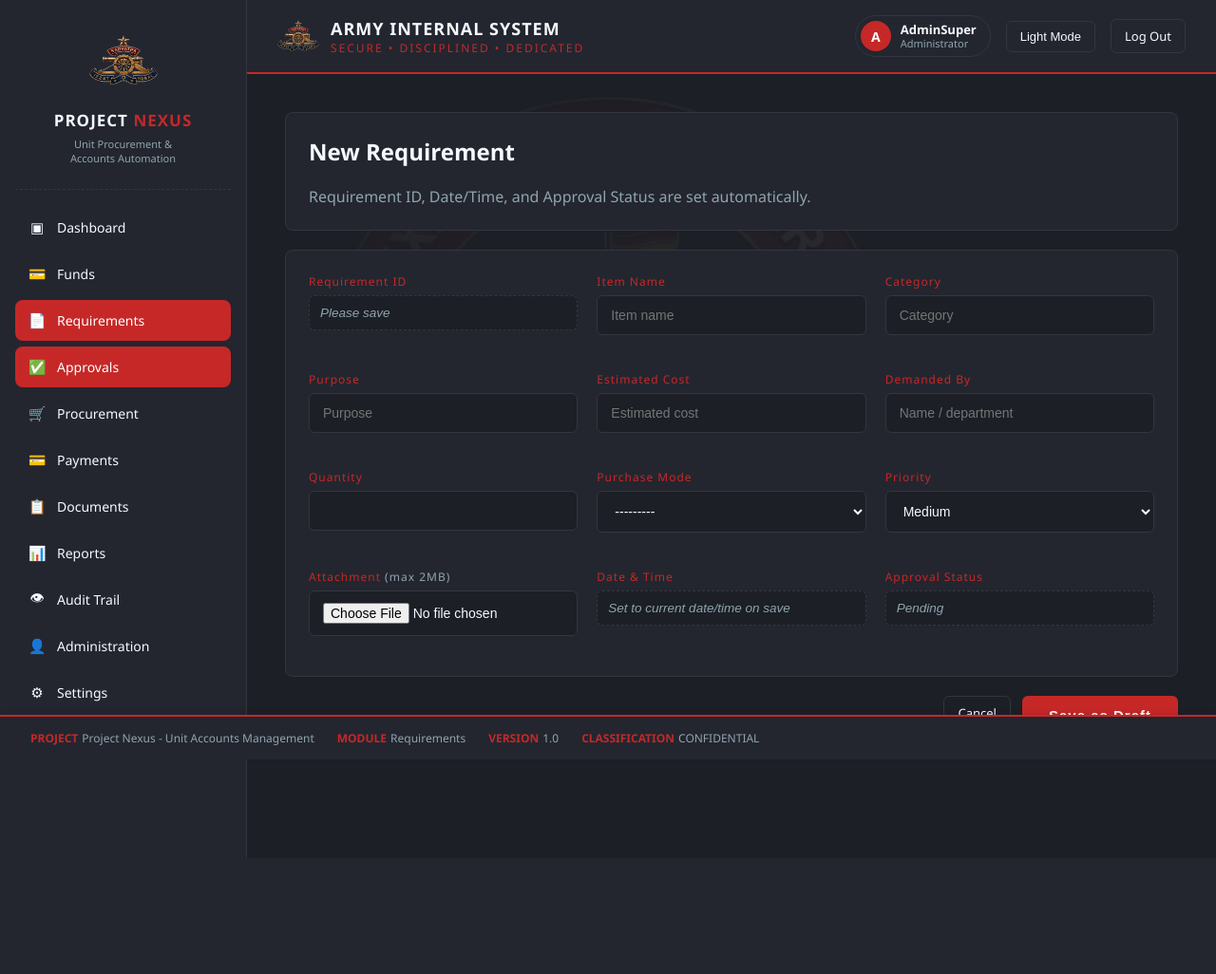
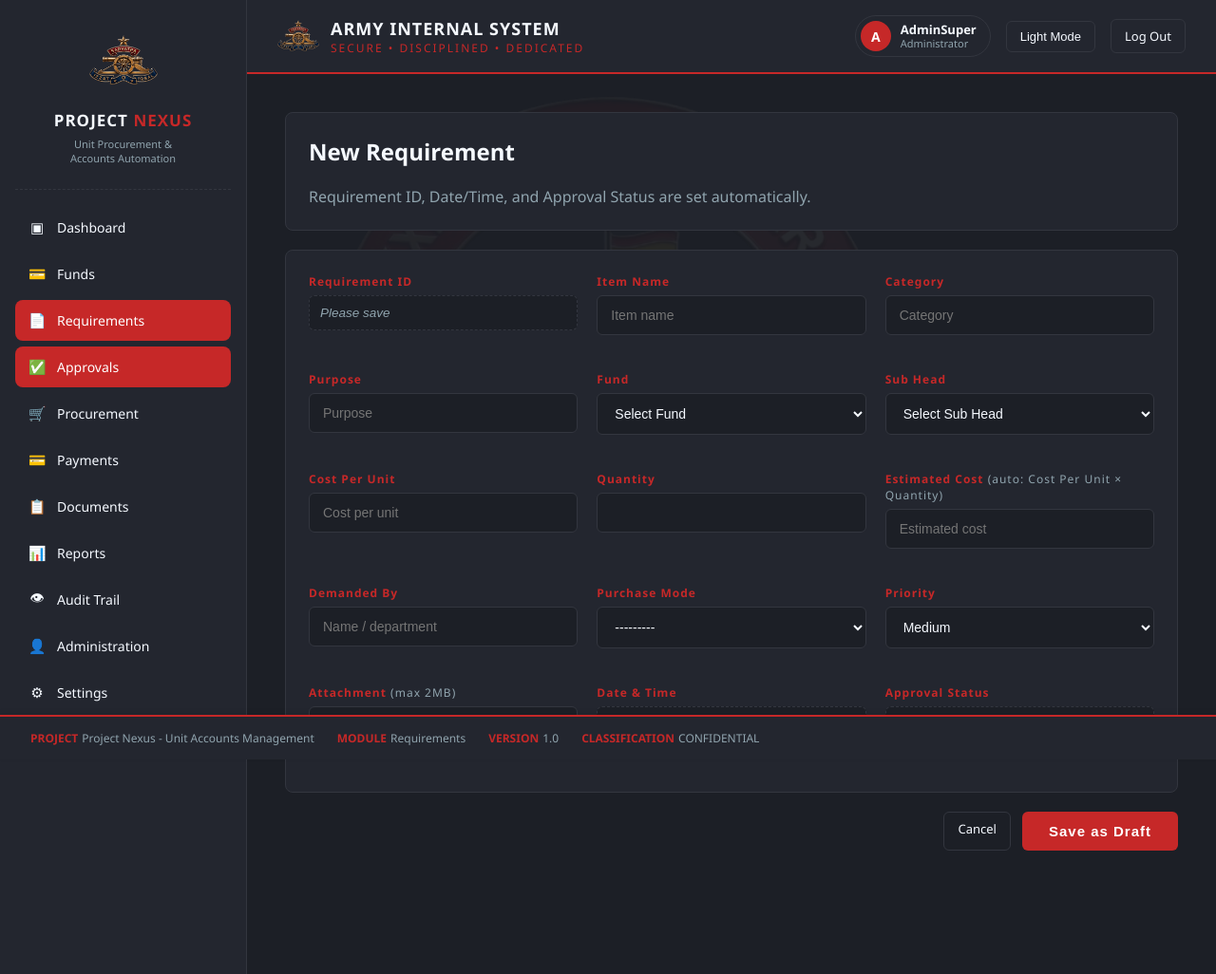
Before and after one commit to pksingh0257/UMAS, a Django app: page /requirements/new/ in a window 1280 px wide. Shown: the whole page at 95% size. Before the commit the page ends 904 px from the top, so only its background shows below. Run offline with Django 5.2, Linux system fonts and the light colour scheme; a user stored in the database is signed in; data comes from the database, SQL or seed files in the repository.

Commit message:
all req. done

```diff
--- a/core/settings.py
+++ b/core/settings.py
@@ -30,6 +30,7 @@ ALLOWED_HOSTS = []
 # Application definition
 
 INSTALLED_APPS = [
+    "django.forms",
     "django.contrib.admin",
     "django.contrib.auth",
     "django.contrib.contenttypes",
@@ -71,6 +72,8 @@ TEMPLATES = [
         },
     },
 ]
+
+FORM_RENDERER = "django.forms.renderers.TemplatesSetting"
 
 WSGI_APPLICATION = "core.wsgi.application"
 
--- a/requirements_mgmt/forms.py
+++ b/requirements_mgmt/forms.py
@@ -1,20 +1,51 @@
 from django import forms
+from masterdata.models import FundHead, SubHead
 from .models import Requirement
+
+
+class StyledClearableFileInput(forms.ClearableFileInput):
+    """
+    Same clear/replace behavior as Django's default ClearableFileInput
+    (the hidden checkbox is still what actually triggers clearing on
+    save), just rendered with a proper red X button instead of the
+    default "Currently: ... Clear [checkbox] Change: ..." layout.
+    """
+    template_name = "requirements_mgmt/widgets/clearable_file_input.html"
+
+
+class SubHeadSelect(forms.Select):
+    """
+    Adds data-fund-head="<fund head id>" to every <option>, so the plain
+    JS in requirement_form.html can show/hide Sub Head options as the
+    Fund selection changes — no AJAX round-trip needed for a table this
+    small.
+    """
+
+    def __init__(self, *args, fund_head_map=None, **kwargs):
+        super().__init__(*args, **kwargs)
+        self.fund_head_map = fund_head_map or {}
+
+    def create_option(self, name, value, label, selected, index, subindex=None, attrs=None):
+        option = super().create_option(name, value, label, selected, index, subindex, attrs)
+        fund_head_id = self.fund_head_map.get(str(value))
+        if fund_head_id:
+            option["attrs"]["data-fund-head"] = fund_head_id
+        return option
 
 
 class RequirementForm(forms.ModelForm):
     """
     Clerk/head-clerk create & edit form.
-    Matches your mockup exactly: Select Fund is intentionally left out
-    (excluded per your note) — add "fund_head" back into `fields` below
-    whenever you're ready to wire it up.
+    fund_head / sub_head are now wired in as a cascading FK pair — see
+    __init__ below and SubHeadSelect above for how the filtering works.
     """
 
     class Meta:
         model = Requirement
         fields = [
             "item_name", "category", "quantity", "purpose",
-            "estimated_cost", "demanded_by",
+            "estimated_cost", "cost_per_unit", "demanded_by",
+            "fund_head", "sub_head",
             "purchase_mode", "priority", "attachment",
         ]
         widgets = {
@@ -23,10 +54,32 @@ class RequirementForm(forms.ModelForm):
             "quantity": forms.NumberInput(attrs={"min": 1}),
             "purpose": forms.TextInput(attrs={"placeholder": "Purpose", "maxlength": 250}),
             "estimated_cost": forms.TextInput(attrs={"placeholder": "Estimated cost", "maxlength": 250}),
+            "cost_per_unit": forms.TextInput(attrs={"placeholder": "Cost per unit", "maxlength": 250}),
             "demanded_by": forms.TextInput(attrs={"placeholder": "Name / department", "maxlength": 250}),
+            "fund_head": forms.Select(),
             "purchase_mode": forms.Select(),
             "priority": forms.Select(),
+            "attachment": StyledClearableFileInput(),
         }
+
+    def __init__(self, *args, **kwargs):
+        super().__init__(*args, **kwargs)
+
+        self.fields["fund_head"].queryset = FundHead.objects.filter(is_active=True).order_by("name")
+        self.fields["fund_head"].empty_label = "Select Fund"
+        self.fields["fund_head"].required = False
+
+        sub_heads = (
+            SubHead.objects.filter(is_active=True)
+            .select_related("fund_head")
+            .order_by("fund_head__name", "name")
+        )
+        fund_head_map = {str(sh.pk): sh.fund_head_id for sh in sub_heads}
+
+        self.fields["sub_head"].widget = SubHeadSelect(fund_head_map=fund_head_map)
+        self.fields["sub_head"].queryset = sub_heads
+        self.fields["sub_head"].empty_label = "Select Sub Head"
+        self.fields["sub_head"].required = False
 
 
 class AODecisionForm(forms.Form):
--- a/static/css/style.css
+++ b/static/css/style.css
@@ -188,6 +188,7 @@ html[data-theme="light"] .hero-panel {
   color: var(--primary-red);
   letter-spacing: 1px;
   margin-bottom: 6px;
+  font-weight: bold;
 }
 .field select, .field input {
   width: 100%;
--- a/templates/requirements_mgmt/requirement_detail.html
+++ b/templates/requirements_mgmt/requirement_detail.html
@@ -34,11 +34,15 @@
           {% endif %}
         </div>
 
-        <div class="rf-grid-2" style="margin-top:16px;">
+        <div class="rf-grid-3" style="margin-top:16px;">
           <div><span class="rf-label">Item Name</span><p>{{ requirement.item_name }}</p></div>
           <div><span class="rf-label">Category</span><p>{{ requirement.category }}</p></div>
           <div><span class="rf-label">Quantity</span><p>{{ requirement.quantity }}</p></div>
           <div><span class="rf-label">Purpose</span><p>{{ requirement.purpose }}</p></div>
+          <!-- NEW: Fund, Sub Head, Cost Per Unit -->
+          <div><span class="rf-label">Fund</span><p>{{ requirement.fund_head }}</p></div>
+          <div><span class="rf-label">Sub Head</span><p>{{ requirement.sub_head }}</p></div>
+          <div><span class="rf-label">Cost Per Unit</span><p>{{ requirement.cost_per_unit }}</p></div>
           <div><span class="rf-label">Estimated Cost</span><p>{{ requirement.estimated_cost }}</p></div>
           <div><span class="rf-label">Demanded By</span><p>{{ requirement.demanded_by }}</p></div>
           <div><span class="rf-label">Purchase Mode</span><p>{{ requirement.get_purchase_mode_display }}</p></div>
--- a/templates/requirements_mgmt/requirement_form.html
+++ b/templates/requirements_mgmt/requirement_form.html
@@ -6,6 +6,9 @@
   <title>UAMS - {% if is_edit %}Edit{% else %}New{% endif %} Requirement</title>
   <link rel="stylesheet" href="{% static 'css/style.css' %}">
   <link rel="stylesheet" href="{% static 'css/requirement_form.css' %}">
+  <style>
+
+  </style>
 </head>
 <body>
 
@@ -59,25 +62,42 @@
               {{ form.purpose }}
               {% if form.purpose.errors %}<p class="rf-error-text">{{ form.purpose.errors|join:", " }}</p>{% endif %}
             </div>
+           <div class="field">
+              <label for="{{ form.fund_head.id_for_label }}">Fund</label>
+              {{ form.fund_head }}
+              {% if form.fund_head.errors %}<p class="rf-error-text">{{ form.fund_head.errors|join:", " }}</p>{% endif %}
+            </div>
 
             <div class="field">
-              <label for="{{ form.estimated_cost.id_for_label }}">Estimated Cost</label>
+              <label for="{{ form.sub_head.id_for_label }}">Sub Head</label>
+              {{ form.sub_head }}
+              {% if form.sub_head.errors %}<p class="rf-error-text">{{ form.sub_head.errors|join:", " }}</p>{% endif %}
+            </div>
+
+
+            <div class="field">
+              <label for="{{ form.cost_per_unit.id_for_label }}">Cost Per Unit</label>
+              {{ form.cost_per_unit }}
+              {% if form.cost_per_unit.errors %}<p class="rf-error-text">{{ form.cost_per_unit.errors|join:", " }}</p>{% endif %}
+            </div>
+            <div class="field">
+              <label for="{{ form.quantity.id_for_label }}">Quantity</label>
+              {{ form.quantity }}
+              {% if form.quantity.errors %}<p class="rf-error-text">{{ form.quantity.errors|join:", " }}</p>{% endif %}
+            </div>
+            <div class="field">
+              <label for="{{ form.estimated_cost.id_for_label }}">
+                Estimated Cost
+                <span style="color:var(--text-secondary); font-weight:400;">(auto: Cost Per Unit &times; Quantity)</span>
+              </label>
               {{ form.estimated_cost }}
               {% if form.estimated_cost.errors %}<p class="rf-error-text">{{ form.estimated_cost.errors|join:", " }}</p>{% endif %}
             </div>
-
             <div class="field">
               <label for="{{ form.demanded_by.id_for_label }}">Demanded By</label>
               {{ form.demanded_by }}
               {% if form.demanded_by.errors %}<p class="rf-error-text">{{ form.demanded_by.errors|join:", " }}</p>{% endif %}
             </div>
-
-            <div class="field">
-              <label for="{{ form.quantity.id_for_label }}">Quantity</label>
-              {{ form.quantity }}
-              {% if form.quantity.errors %}<p class="rf-error-text">{{ form.quantity.errors|join:", " }}</p>{% endif %}
-            </div>
-
             <div class="field">
               <label for="{{ form.purchase_mode.id_for_label }}">Purchase Mode</label>
               {{ form.purchase_mode }}
@@ -94,11 +114,6 @@
               <label for="{{ form.attachment.id_for_label }}">Attachment <span style="color:var(--text-secondary); font-weight:400;">(max 2MB)</span></label>
               {{ form.attachment }}
               {% if form.attachment.errors %}<p class="rf-error-text">{{ form.attachment.errors|join:", " }}</p>{% endif %}
-              {% if is_edit and requirement.attachment %}
-                <p style="font-size:12px; margin-top:6px;">
-                  Current: <a href="{{ requirement.attachment.url }}" style="color:var(--accent-blue);" target="_blank">{{ requirement.attachment.name }}</a>
-                </p>
-              {% endif %}
             </div>
 
             <!-- Date Time: auto, read-only display only -->
@@ -138,5 +153,71 @@
 </div>
 
 <script src="{% static 'js/theme-toggle.js' %}"></script>
+<script>
+  // Fund -> Sub Head cascading filter. Every Sub Head <option> already
+  // carries data-fund-head="<fund id>" (added server-side by
+  // SubHeadSelect in forms.py). Filtering client-side avoids an AJAX
+  // round-trip for what's a small masterdata table.
+  (function () {
+    var fundSelect = document.getElementById('{{ form.fund_head.id_for_label }}');
+    var subSelect = document.getElementById('{{ form.sub_head.id_for_label }}');
+    if (!fundSelect || !subSelect) return;
+
+    function filterSubHeads(preserveCurrent) {
+      var selectedFund = fundSelect.value;
+      var currentValue = subSelect.value;
+      var currentStillValid = false;
+
+      Array.prototype.forEach.call(subSelect.options, function (opt) {
+        if (!opt.value) { opt.hidden = false; return; } // keep "Select Sub Head" visible
+        var matches = !selectedFund || opt.getAttribute('data-fund-head') === selectedFund;
+        opt.hidden = !matches;
+        if (matches && opt.value === currentValue) currentStillValid = true;
+      });
+
+      if (!preserveCurrent || !currentStillValid) {
+        subSelect.value = "";
+      }
+    }
+
+    fundSelect.addEventListener('change', function () { filterSubHeads(false); });
+    // On page load (e.g. editing an existing Requirement), keep the
+    // already-saved Sub Head selected if it still matches the saved Fund.
+    filterSubHeads(true);
+  })();
+
+  // Attachment remove button: the checkbox is what Django's
+  // ClearableFileInput actually reads on save; this just gives visible
+  // feedback (strikethrough + note) when it's toggled.
+  document.querySelectorAll('.attachment-clear-checkbox').forEach(function (checkbox) {
+    checkbox.addEventListener('change', function () {
+      var wrapper = checkbox.closest('.attachment-current');
+      if (wrapper) wrapper.classList.toggle('attachment-marked-removed', checkbox.checked);
+    });
+  });
+
+  // Estimated Cost = Cost Per Unit x Quantity, recalculated live.
+  // estimated_cost stays a normal editable field (not readonly/disabled,
+  // since disabled inputs don't get submitted at all) — this just fills
+  // it in automatically; the user can still hand-edit it afterward if
+  // they need to override the computed value for some reason.
+  (function () {
+    var costInput = document.getElementById('{{ form.cost_per_unit.id_for_label }}');
+    var qtyInput = document.getElementById('{{ form.quantity.id_for_label }}');
+    var estimatedInput = document.getElementById('{{ form.estimated_cost.id_for_label }}');
+    if (!costInput || !qtyInput || !estimatedInput) return;
+
+    function recalc() {
+      var cost = parseFloat(costInput.value);
+      var qty = parseFloat(qtyInput.value);
+      if (!isNaN(cost) && !isNaN(qty)) {
+        estimatedInput.value = (cost * qty).toFixed(2);
+      }
+    }
+
+    costInput.addEventListener('input', recalc);
+    qtyInput.addEventListener('input', recalc);
+  })();
+</script>
 </body>
 </html>
--- /dev/null
+++ b/templates/requirements_mgmt/widgets/clearable_file_input.html
@@ -0,0 +1,13 @@
+{% if widget.is_initial %}
+  <div class="attachment-current" data-attachment-current>
+    <a href="{{ widget.value.url }}" target="_blank" class="attachment-link">{{ widget.value }}</a>
+    {% if not widget.required %}
+      <input type="checkbox" name="{{ widget.checkbox_name }}" id="{{ widget.checkbox_id }}" class="attachment-clear-checkbox">
+      <label for="{{ widget.checkbox_id }}" class="attachment-remove-btn" title="Remove attachment" style="font-size: 16px;">&times;</label>
+    {% endif %}
+    <span class="attachment-removed-note">Will be removed on save</span>
+  </div>
+{% endif %}
+<div class="attachment-upload">
+  {% include "django/forms/widgets/file.html" %}
+</div>
```
Also changed, not shown: requirements_mgmt/models.py (+27 -4 lines), static/css/requirement_form.css (+43 -0 lines), db.sqlite3, requirements_mgmt/migrations/0004_requirement_sub_head_alter_requirement_fund_head.py (added), requirements_mgmt/migrations/0005_requirement_cost_per_unit.py (added), 2 other files.
